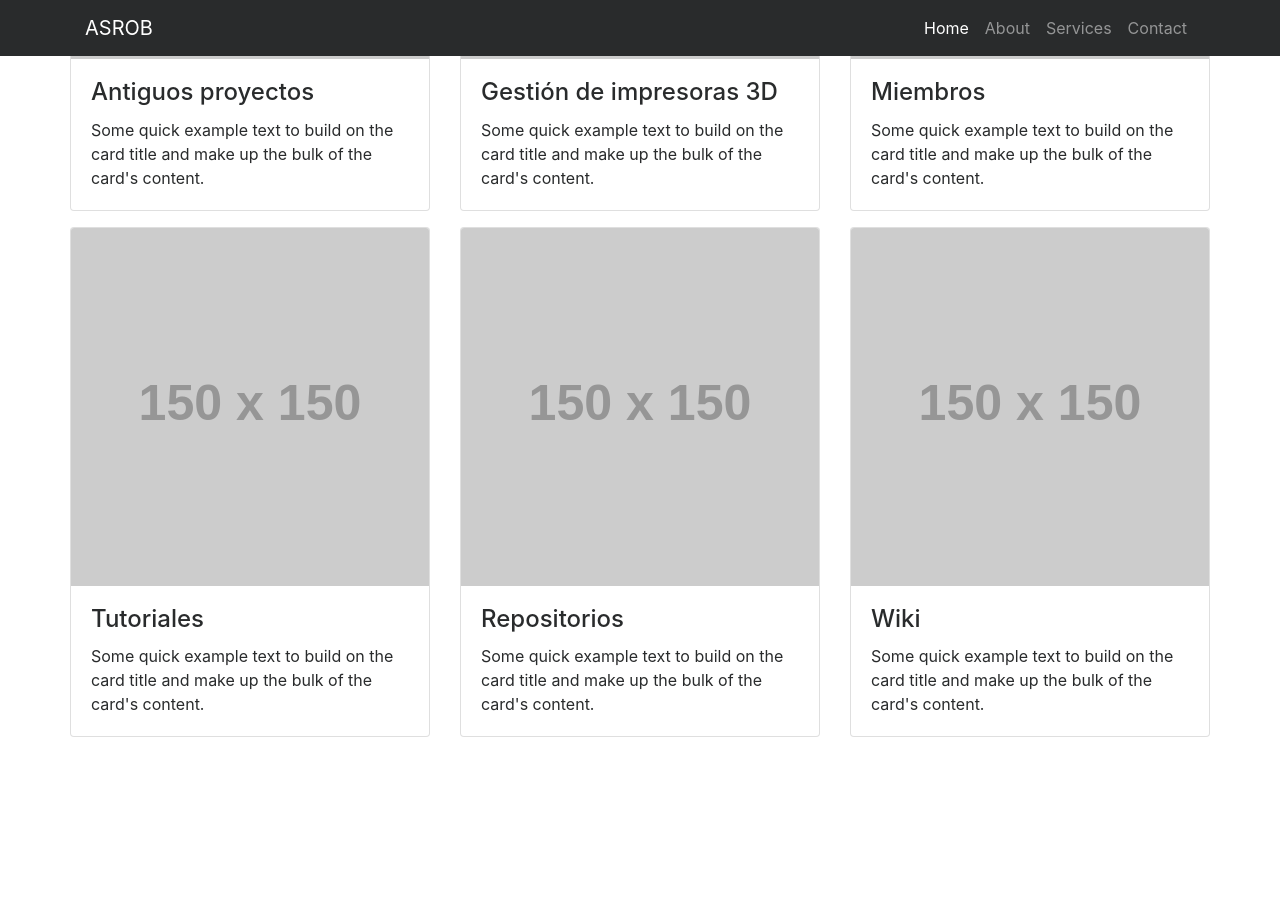
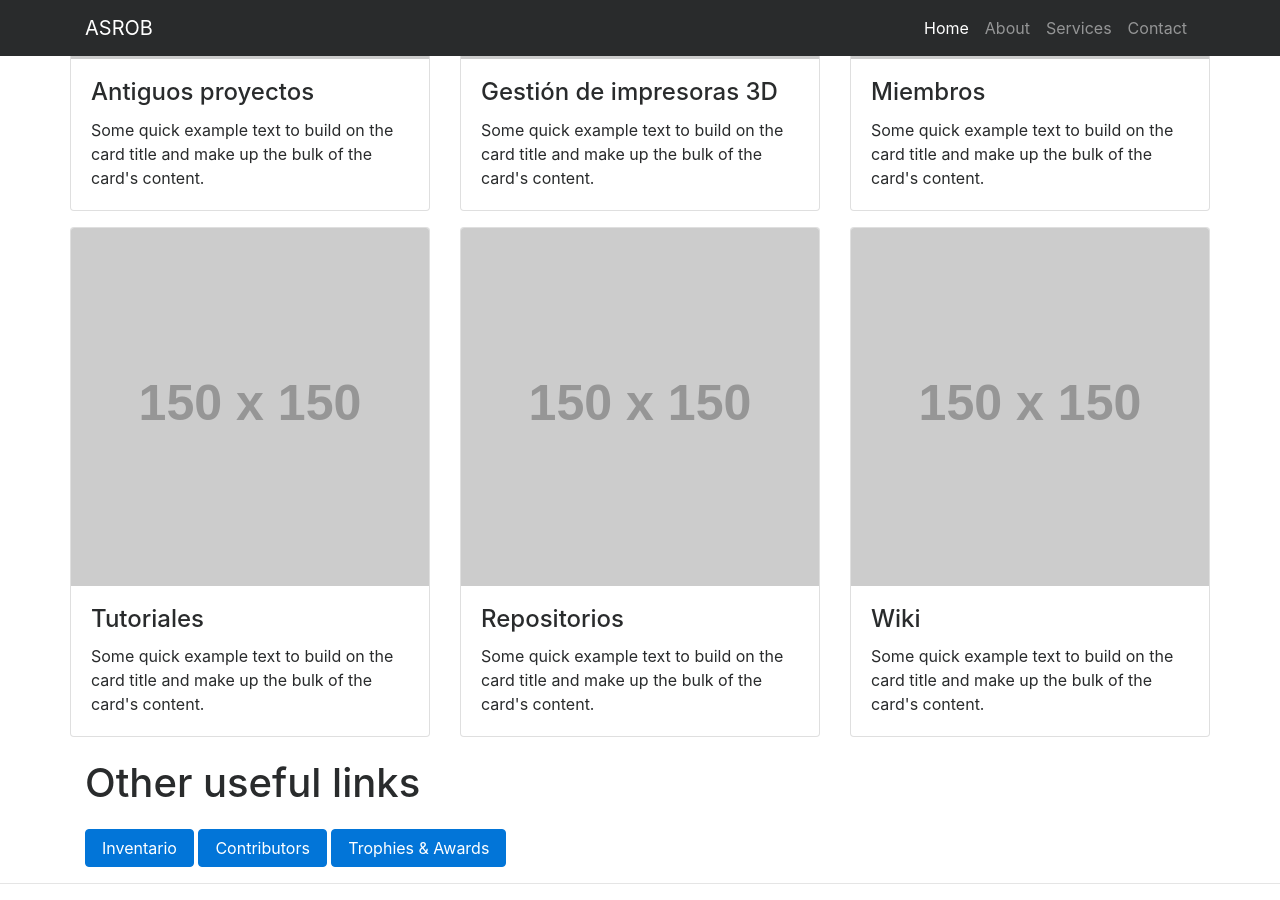
Before and after one commit to asrob-uc3m/asrob-uc3m.github.io, a Jekyll site: the page built from index.html, in a window 1280 px wide and 900 px high, scrolled down 1737 px. Built offline with Jekyll 4.4.1, drawn with Linux system fonts in a browser that asks for light colours; before the commit the page ends 2474 px from its top, so only the background shows below that.

Commit message:
Add other extra links

```diff
--- a/_config.yml
+++ b/_config.yml
@@ -65,6 +65,7 @@ society:
         name: Email
         url:
 
+# More info: these are the links to the main sections of the website
 more_info:
   - title: Antiguos proyectos
     description: Some quick example text to build on the card title and make up the bulk of the card's content.
@@ -96,6 +97,16 @@ more_info:
     url:
     picture: http://placehold.it/150x150
 
+# other links: links to other useful resources
+other_links:
+  - name: Inventario
+    url:
+  - name: Contributors
+    url:
+  - name: Trophies & Awards
+    url:
+
+
 # Collections
 collections:
    news:
--- /dev/null
+++ b/_includes/other_links.html
@@ -0,0 +1,15 @@
+<section id="other">
+      <div class="container">
+         <!-- Page Heading -->
+            <h1 class="my-4">Other useful links</h1>
+        <div class="row">
+            <div class="col-md-12">
+            {% for entry in site.other_links %}
+            <a href="{{entry.url}}" class="btn btn-primary" class="card-link">{{entry.name}}</a>
+            {% endfor %}
+            </div>
+        </div>
+      </div>
+      <hr>
+      <!-- /.container -->
+    </section>
--- a/_layouts/default.html
+++ b/_layouts/default.html
@@ -11,6 +11,7 @@
     {% include news_carousel.html %}
     {% include about.html %}
     {% include more_info.html %}
+    {% include other_links.html %}
     {% include js.html %}
 
     </body>
```
